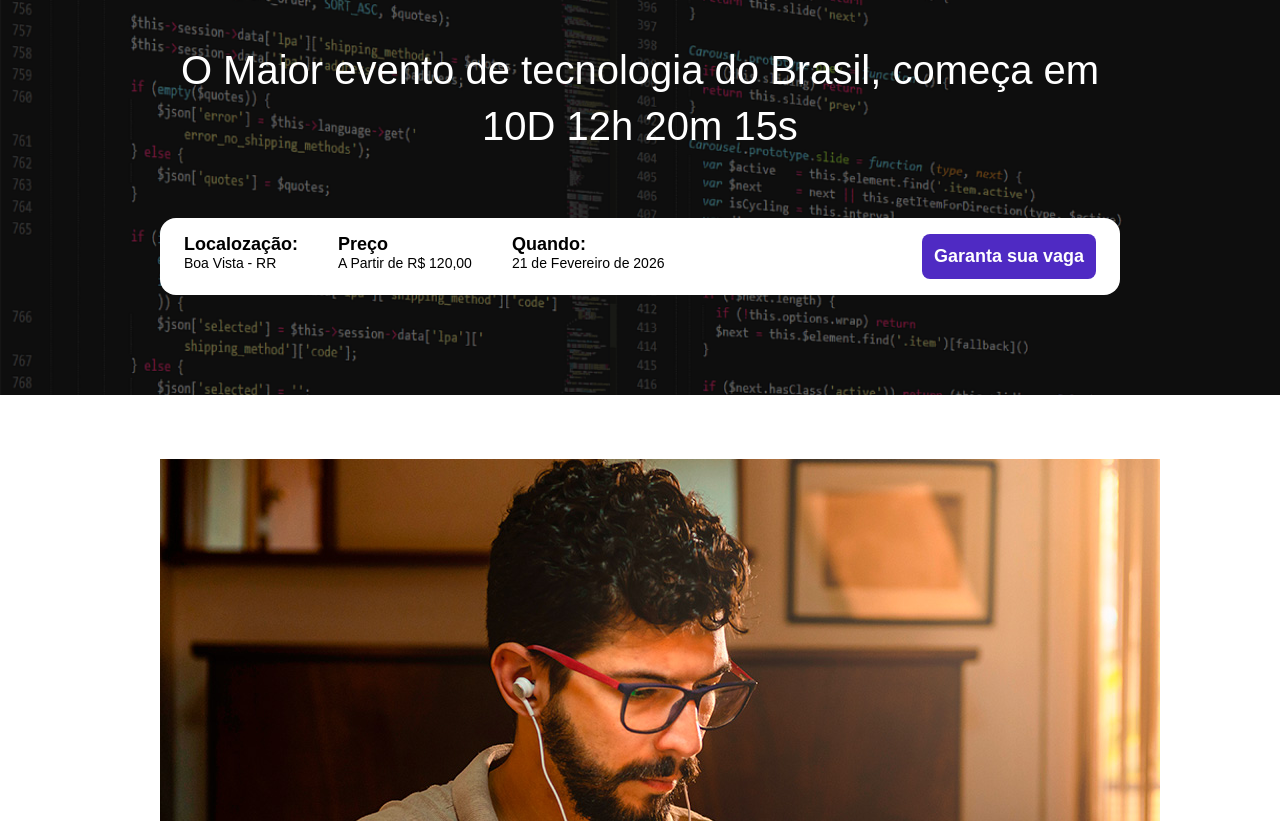
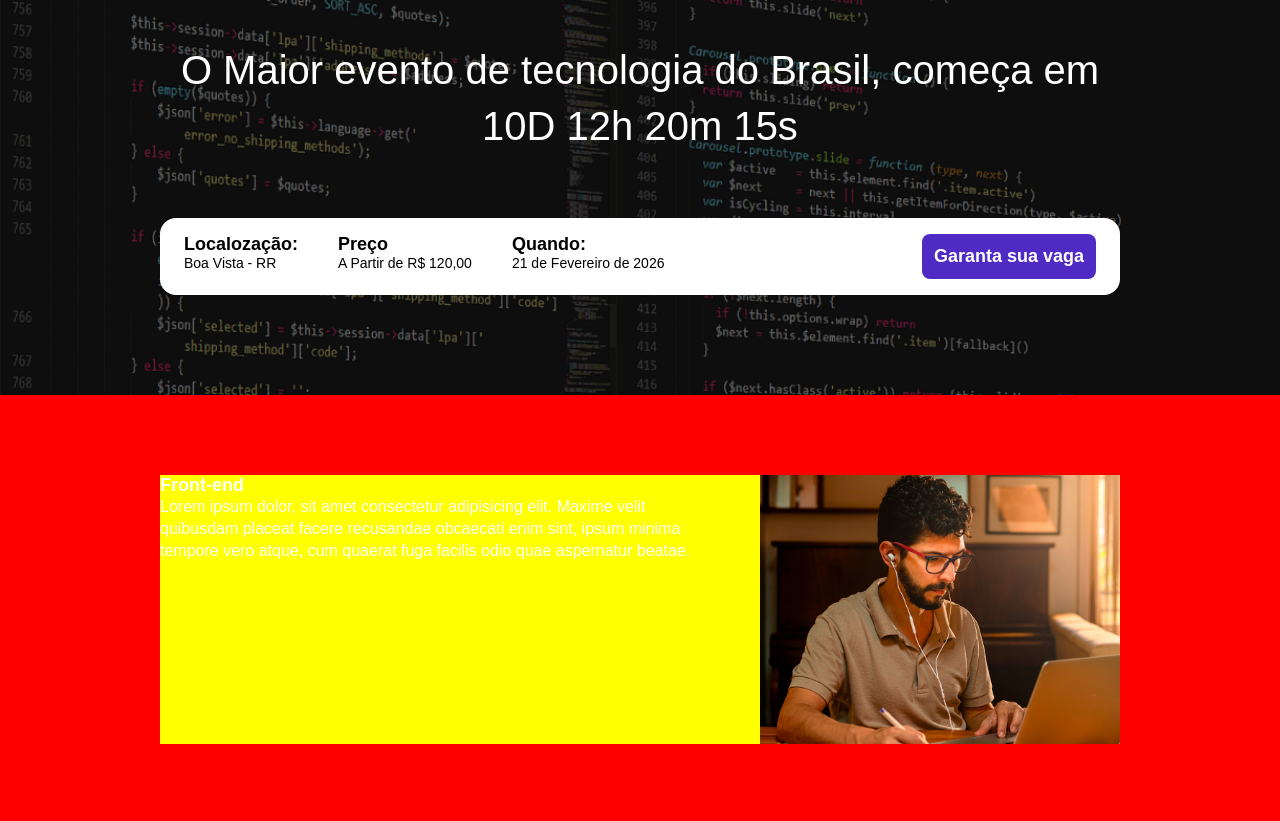
Before and after one commit to jasonrn36/Show_landing_Page, a website built with Parcel: page src/index.html in a window 1280 px wide. Shown: the part 131-952 px from the top of the page. Built offline with nearby package versions, Linux system fonts and the light colour scheme.

Commit message:
adicionado a imagem a direita

```diff
--- /dev/null
+++ b/src/estilos/components/_event.scss
@@ -0,0 +1,26 @@
+.event {
+    background-color: red;
+    padding: 80px 0;
+
+    .container {
+        background-color: yellow;
+        display: flex;
+    }
+
+    &__image {
+        max-width: 360px;
+    }
+
+    &__details {
+        margin-right: 40px;
+
+        &__title {
+            font-size: 18px;
+            font-weight: bold;
+        }
+        &__description {
+            font-size: 16px;
+            line-height: 22px;
+        }
+    }
+}
--- a/src/estilos/main.scss
+++ b/src/estilos/main.scss
@@ -1,6 +1,7 @@
 @use 'hero'; //importando arquivo hero.scss para main.scss
 @use 'components/_infos_bar'; //importando arquivo infos_bar.scss para main.scss
 @use 'components/_buttons'; //importando arquivo buttons.scss para main.scss
+@use 'components/_event'; //importando arquivo event.scss para main.scss
 
 * { // Reset
     margin: 0;
--- a/src/index.html
+++ b/src/index.html
@@ -43,11 +43,13 @@
 
     <section class="event">
         <div class="container">
-            <div class="event-description">
-                <h2>Front-end</h2>
-                <p>Lorem ipsum dolor, sit amet consectetur adipisicing elit. Maxime velit quibusdam placeat facere recusandae obcaecati enim sint, ipsum minima tempore vero atque, cum quaerat fuga facilis odio quae aspernatur beatae.</p>
-                <img src="./images/frontend.png" alt="Front-end">
+            <div class="event__details">
+                <h2 class="event__details__title">Front-end</h2>
+                <p class="event__details__description">Lorem ipsum dolor, sit amet consectetur adipisicing elit. Maxime velit quibusdam placeat facere recusandae obcaecati enim sint, ipsum minima tempore vero atque, cum quaerat fuga facilis odio quae aspernatur beatae.
+                </p>
             </div>
+
+            <img class="event__image" src="./images/frontend.png" alt="Front-end">
         </div>
     </section>
 
```
Also changed, not shown: dist/estilos/main.css, dist/index.html, 1 other file.
